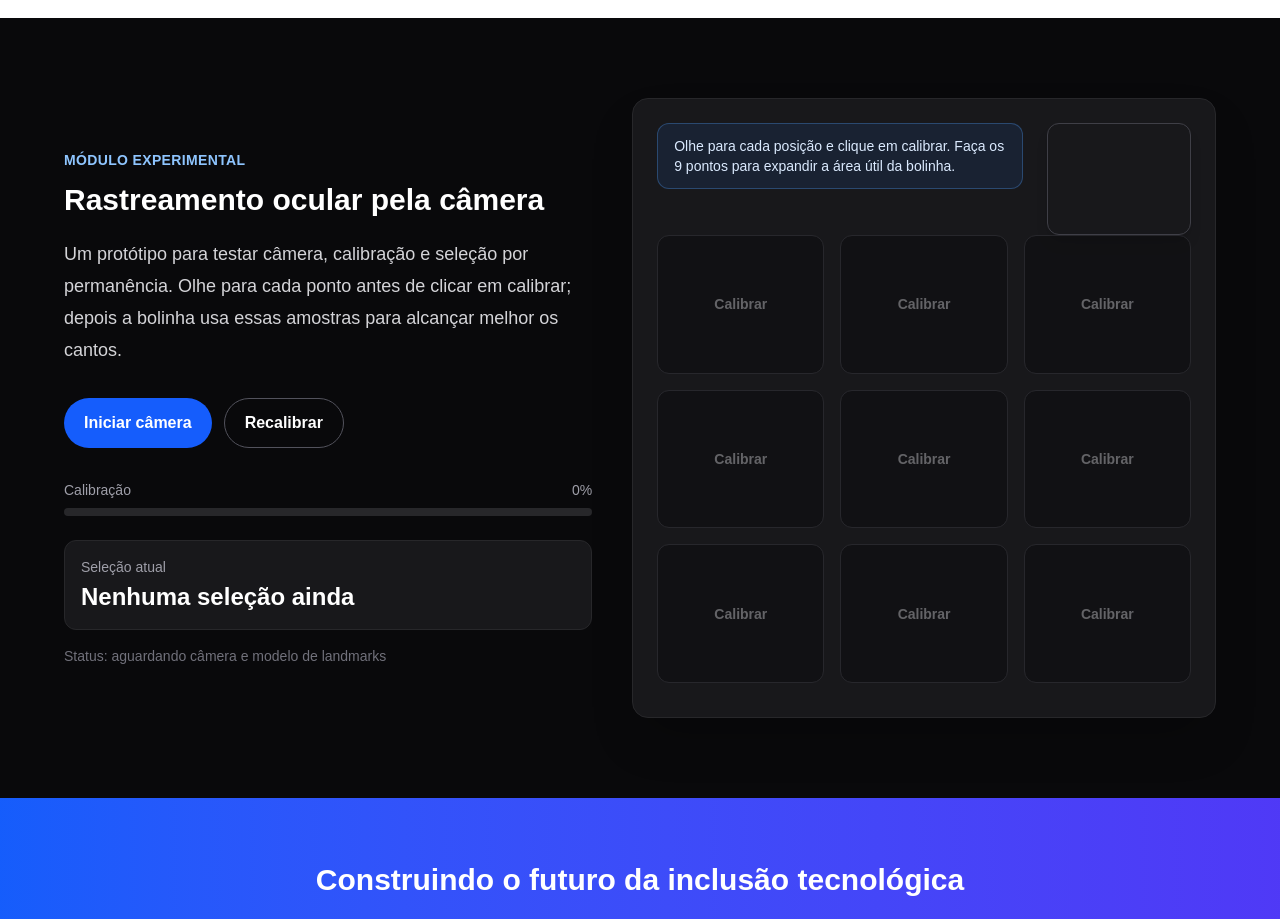
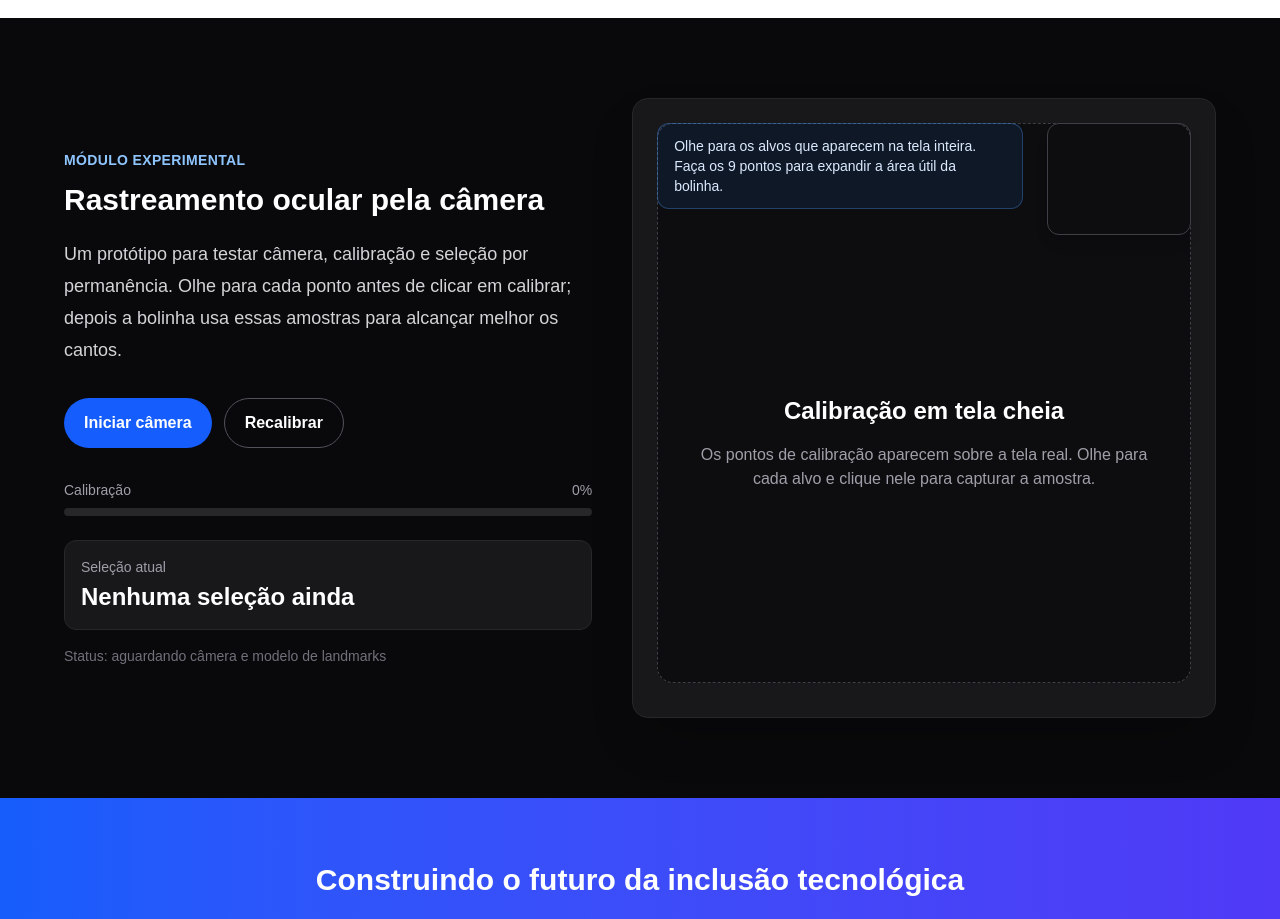
Before and after one commit to dougalex2000/test-doug, a Next.js app: page / in a window 1280 px wide. Shown: the part 1700-2619 px from the top of the page. Built offline with nearby package versions, Linux system fonts and the light colour scheme.

Commit message:
Use fullscreen gaze calibration targets

```diff
--- a/app/components/EyeTrackingDemo.tsx
+++ b/app/components/EyeTrackingDemo.tsx
@@ -23,15 +23,15 @@ type CalibrationSample = {
 };
 
 const calibrationPoints = [
-  { id: "top-left", x: 12, y: 16 },
-  { id: "top-center", x: 50, y: 16 },
-  { id: "top-right", x: 88, y: 16 },
-  { id: "middle-left", x: 12, y: 50 },
+  { id: "top-left", x: 5, y: 8 },
+  { id: "top-center", x: 50, y: 8 },
+  { id: "top-right", x: 95, y: 8 },
+  { id: "middle-left", x: 5, y: 50 },
   { id: "center", x: 50, y: 50 },
-  { id: "middle-right", x: 88, y: 50 },
-  { id: "bottom-left", x: 12, y: 84 },
-  { id: "bottom-center", x: 50, y: 84 },
-  { id: "bottom-right", x: 88, y: 84 },
+  { id: "middle-right", x: 95, y: 50 },
+  { id: "bottom-left", x: 5, y: 92 },
+  { id: "bottom-center", x: 50, y: 92 },
+  { id: "bottom-right", x: 95, y: 92 },
 ];
 
 const communicationOptions = [
@@ -603,28 +603,43 @@ export default function EyeTrackingDemo() {
             </div>
           ) : (
             <>
-              <div className="grid h-full min-h-[560px] grid-cols-3 grid-rows-3 gap-4 pt-36 sm:pt-28">
-                {calibrationPoints.map((point) => (
-                  <button
-                    key={point.id}
-                    type="button"
-                    onClick={() => calibrate(point.x, point.y)}
-                    disabled={status !== "running"}
-                    className="rounded-xl border border-zinc-700 bg-zinc-950 text-sm font-semibold text-zinc-300 transition hover:border-blue-400 hover:text-white disabled:cursor-not-allowed disabled:opacity-40"
-                  >
-                    Calibrar
-                  </button>
-                ))}
+              <div className="flex min-h-[560px] items-center justify-center rounded-2xl border border-dashed border-zinc-700 bg-zinc-950/70 p-8 pt-36 text-center sm:pt-28">
+                <div>
+                  <p className="text-2xl font-bold text-white">
+                    Calibração em tela cheia
+                  </p>
+                  <p className="mt-4 max-w-md text-zinc-400">
+                    Os pontos de calibração aparecem sobre a tela real. Olhe
+                    para cada alvo e clique nele para capturar a amostra.
+                  </p>
+                </div>
               </div>
 
               <div className="pointer-events-none absolute left-6 right-48 top-6 rounded-xl border border-blue-400/30 bg-blue-500/10 px-4 py-3 text-sm text-blue-100">
-                Olhe para cada posição e clique em calibrar. Faça os 9 pontos
-                para expandir a área útil da bolinha.
+                Olhe para os alvos que aparecem na tela inteira. Faça os 9
+                pontos para expandir a área útil da bolinha.
               </div>
             </>
           )}
         </div>
       </div>
+
+      {status === "running" && !isCalibrated
+        ? calibrationPoints.map((point, index) => (
+            <button
+              key={point.id}
+              type="button"
+              onClick={() => calibrate(point.x, point.y)}
+              className="fixed z-[70] h-16 w-16 -translate-x-1/2 -translate-y-1/2 rounded-full border-4 border-white bg-blue-600 text-sm font-bold text-white shadow-[0_0_35px_rgba(59,130,246,0.9)] transition hover:scale-110 hover:bg-blue-500"
+              style={{
+                left: `${point.x}%`,
+                top: `${point.y}%`,
+              }}
+            >
+              {index + 1}
+            </button>
+          ))
+        : null}
 
       {status === "running" && gazePoint ? (
         <div
```
